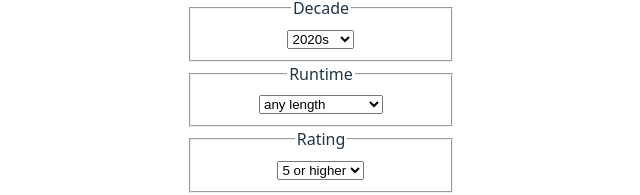
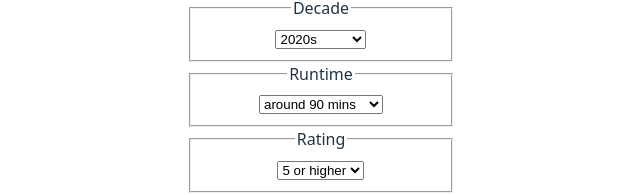
Before and after one commit to bendee48/movie-app, a React (Vite) app: page / in a window 1280 px wide. Shown: the part 368-563 px from the top of the page, without its empty margins (319-959 px from the left). Built offline with nearby package versions, Linux system fonts and the light colour scheme.

Commit message:
Adding an 'any' option to all FilmSelector options

```diff
--- a/src/components/FilmSelector.jsx
+++ b/src/components/FilmSelector.jsx
@@ -12,6 +12,7 @@ function FilmSelector({submitHandler}) {
           <option value="sci-fi">Sci Fi</option>
           <option value="thriller">Thriller</option>
           <option value="documentary">Documentary</option>
+          <option value="any genre">any genre</option>
         </select>
       </fieldset>
       <fieldset>
@@ -26,11 +27,12 @@ function FilmSelector({submitHandler}) {
           <option value="60s">60s</option>
           <option value="50s">50s</option>
           <option value="pre 50s">pre 50s</option>
+          <option value="any decade">any decade</option>
         </select>
       </fieldset>
       <fieldset>
         <legend>Runtime</legend>
-        <select name="runtime" defaultValue="any length" id="runtime">
+        <select name="runtime" id="runtime">
           <option value="around 90 mins">around 90 mins</option>
           <option value="less than 180 mins">less than 2 hours</option>
           <option value="less than 270 mins">less than 3 hours</option>
@@ -46,6 +48,7 @@ function FilmSelector({submitHandler}) {
           <option value="higher than 6">6 or higher</option>
           <option value="higher than 5">5 or higher</option>
           <option value="less than 5">less than 5</option>
+          <option value="any rating">any rating</option>
         </select>
       </fieldset>
       <fieldset>
@@ -64,6 +67,7 @@ function FilmSelector({submitHandler}) {
           <option value="swedish">Swedish</option>
           <option value="danish">Danish</option>
           <option value="norwegian">Norwegian</option>
+          <option value="any language">any language</option>
         </select>
       </fieldset>
       <button type="submit">Submit</button>
```
